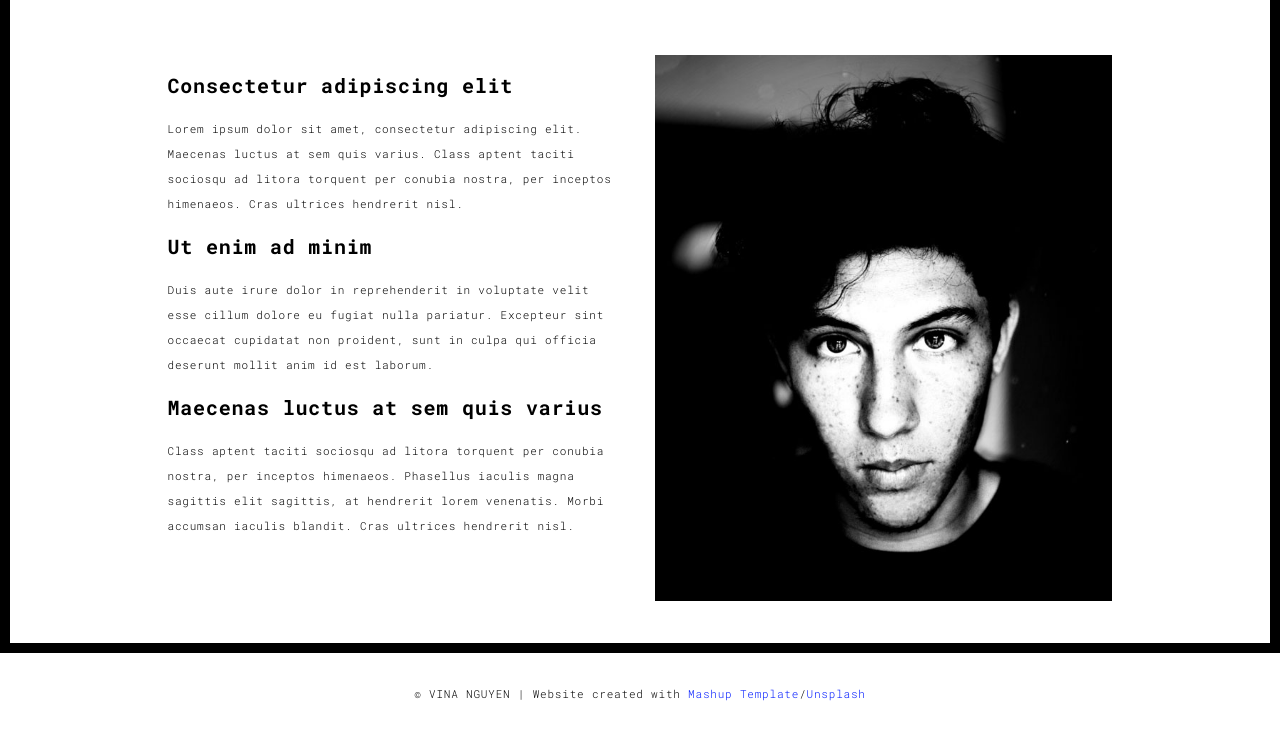
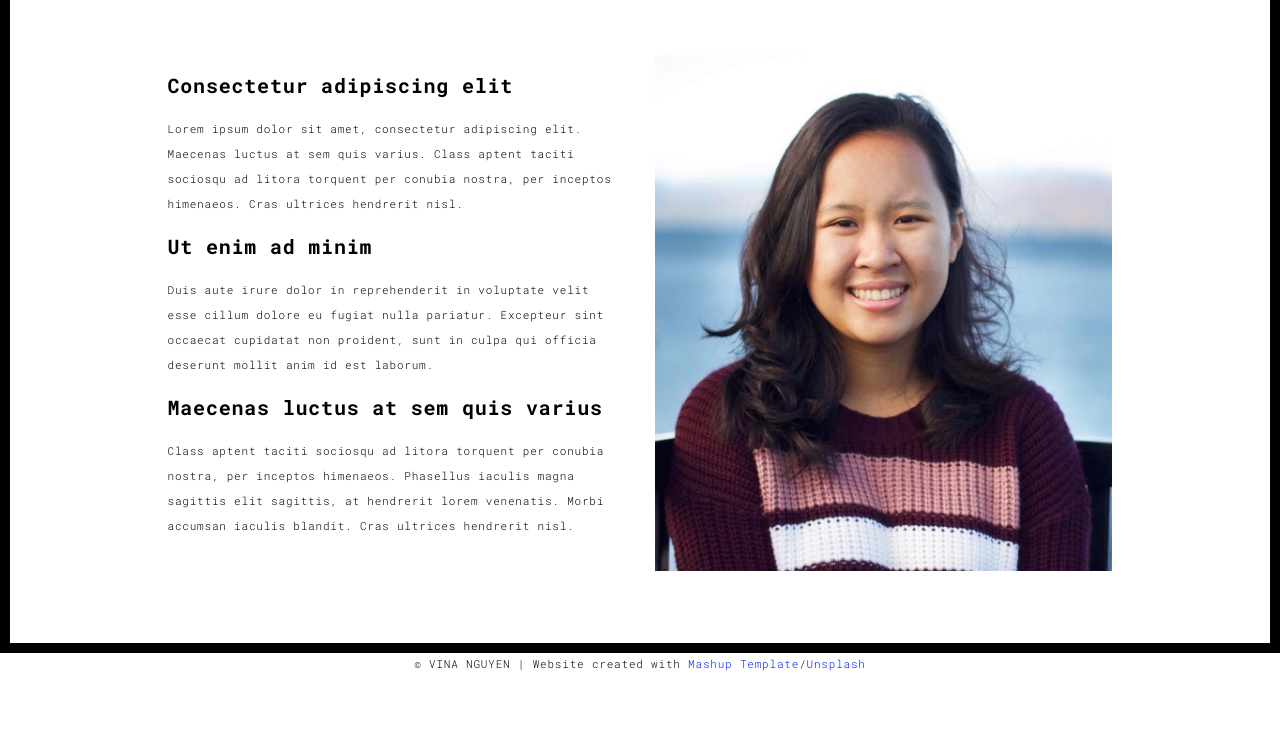
Before and after one commit to vinanquyen/vinanquyen.github.io, a plain HTML site: page about.html in a window 1280 px wide. Shown: the part 147-878 px from the top of the page. After the commit the page ends 848 px from the top, so only its background shows below. Drawn offline with Linux system fonts and the light colour scheme.

Commit message:
About Image

```diff
--- a/about.html
+++ b/about.html
@@ -72,7 +72,7 @@
                   Class aptent taciti sociosqu ad litora torquent per conubia nostra, per inceptos himenaeos. Phasellus iaculis magna sagittis elit sagittis, at hendrerit lorem venenatis. Morbi accumsan iaculis blandit. Cras ultrices hendrerit nisl.</p>
                 </div>
                 <div class="col-xs-12 col-md-6">
-                  <img src="./assets/images/profil.jpg" class="img-responsive" alt="">
+                  <img src="./assets/images/profile.jpg" class="img-responsive" alt="">
                 </div>
               </div>
             </div>
```
